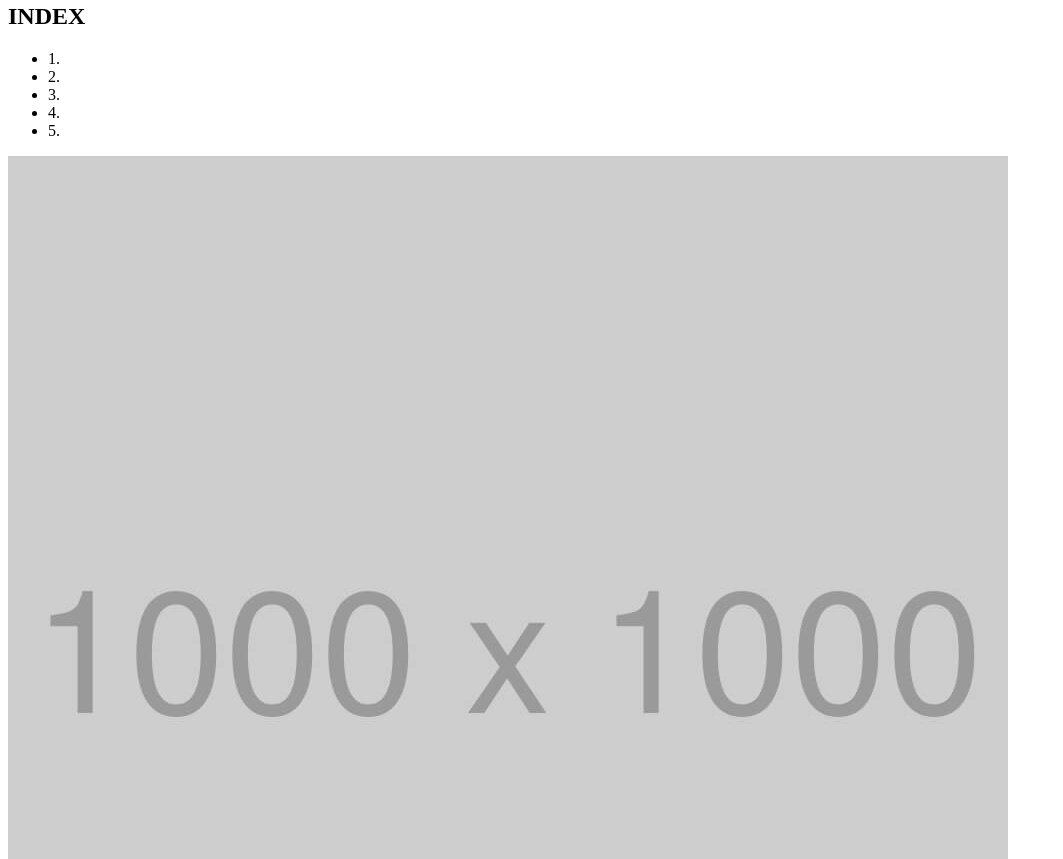
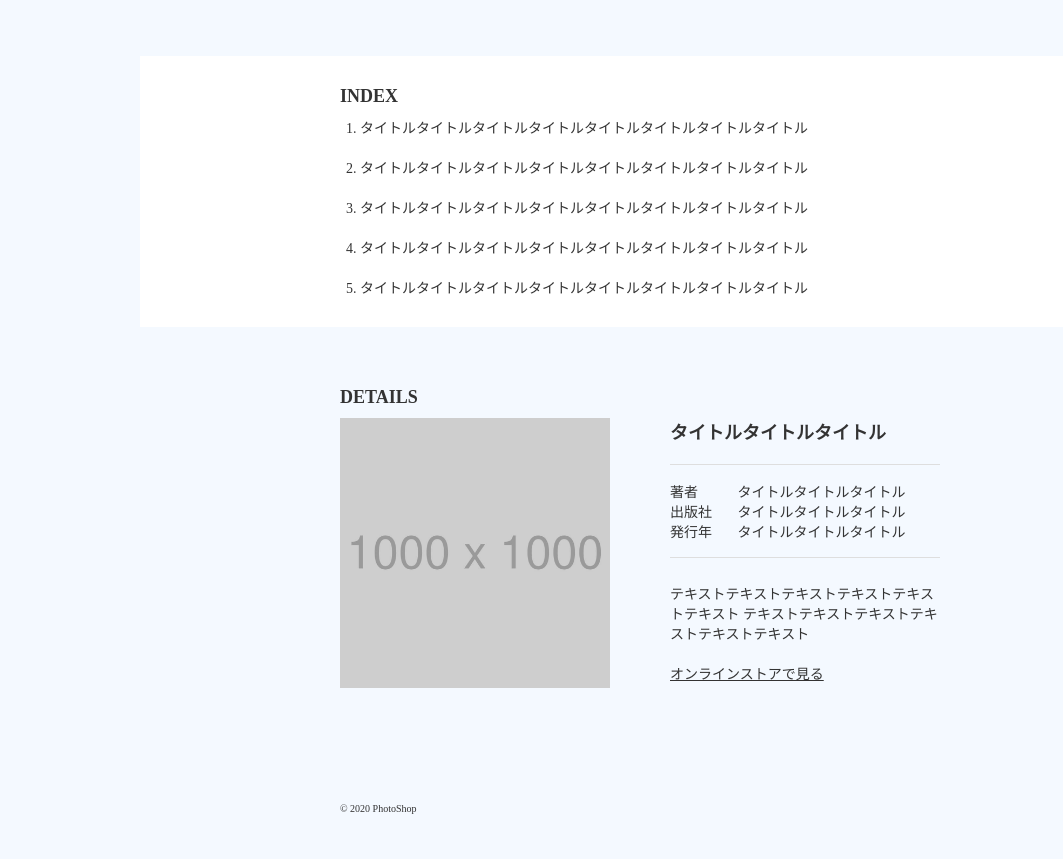
Before and after one commit to amakura-411/codestep, a plain HTML site: page photoshop/index.html in a window 1280 px wide. Shown: the part 501-1360 px from the top of the page, without its empty margins (0-1063 px from the left). After the commit the page ends 1330 px from the top, so only its background shows below. Drawn offline with Linux system fonts and the light colour scheme; some packages are replaced by stand-ins of ours.

Commit message:
phtoshop1

```diff
--- /dev/null
+++ b/photoshop/css/style.css
@@ -0,0 +1,143 @@
+@charset "UTF-8";
+
+html {
+  font-size: 100%;
+}
+
+body {
+  background-color: #f4f9ff;
+  color: #333;
+  font-size: 0.875rem;
+}
+
+img {
+  max-width: 100%;
+}
+
+.container {
+  max-width: 1000px;
+  margin: 0 auto;
+}
+
+.inner {
+  max-width: 600px;
+  margin: 0 auto;
+}
+
+.section-title {
+  font-size: 1.125rem;
+  font-weight: bold;
+  margin-bottom: 10px;
+}
+
+#header {
+  margin-top: 60px;
+}
+
+#header .site-title {
+  width: 160px;
+  line-height: 1px;
+  margin-bottom: 15px;
+}
+
+#header .site-title a {
+  display: block;
+}
+
+#mainvisual {
+  margin-bottom: 60px;
+}
+
+#index {
+  background-color: #fff;
+  padding: 30px 0;
+  margin-bottom: 60px;
+}
+
+#index .index-list {
+  margin-left: 20px;
+}
+
+#index .index-list li {
+  margin-bottom: 20px;
+}
+
+#index .index-list li:last-child {
+  margin-bottom: 0;
+}
+
+#detail {
+  margin-bottom: 100px;
+}
+
+#detail .content {
+  display: flex;
+  align-items: flex-start;
+}
+
+#detail .content .title {
+  font-size: 1.125rem;
+  font-weight: bold;
+}
+
+#detail .content .img {
+  width: 270px;
+  margin-right: 60px;
+}
+
+#detail .content .text p {
+  margin-bottom: 20px;
+}
+
+#detail .content dl {
+  display: flex;
+  flex-wrap: wrap;
+  padding: 16px 0;
+  margin-bottom: 25px;
+  border-top: solid 1px #dedede;
+  border-bottom: solid 1px #dedede;
+}
+
+#detail .content dt {
+  width: 25%;
+}
+
+#detail .content dd {
+  width: 75%;
+}
+
+#detail .content .link {
+  color: #333;
+}
+
+#detail .content .link:hover {
+  opacity: 0.8;
+}
+
+#footer {
+  font-size: 0.625rem;
+  padding: 15px 0;
+}
+
+@media screen and (max-width: 1024px) {
+  .inner {
+    padding: 0 40px;
+  }
+
+  #header {
+    padding: 0 10px;
+  }
+
+  #mainvisual {
+    padding: 0 10px;
+  }
+
+  #detail .content {
+    flex-direction: column;
+  }
+
+  #detail .content .img {
+    width: 100%;
+    margin: 0 0 25px 0;
+  }
+}
--- a/photoshop/index.html
+++ b/photoshop/index.html
@@ -3,37 +3,67 @@
     <head>
         <meta charset="UTF-8">
         <title>PhotoShop</title>
-        <!-- <link rel="stylesheet" href="css/style.css"> -->
+        <link rel="stylesheet" href="css/style.css">
+        <link rel="stylesheet" href="https://unpkg.com/ress/dist/ress.min.css">
     </head>
+
     <body>
-        <header>
-            <h1>PhotoShop</h1>
-        </header>
-        <div class="main">
-            <img src="img/mainvisual.jpg" alt="mainvisual">
-            <h2>INDEX</h2>
-            <ul>
-                <li>1.</li>
-                <li>2.</li>
-                <li>3.</li>
-                <li>4.</li>
-                <li>5.</li>
-            </ul>
-            <div id="details">
-                <img src="img/detail.jpg" alt="book">
-                <h2> タイトル</h2>
-                <p>著者</p>
-                <p>出版社</p>
-                <p>発行年</p>
-                <p>テキスト</p>
-                <a href="#">オンラインストアで見る</a>
-            </div>
+        <div class="container">
+            <header id="header">
+                <h1 class="site-title">
+                    <a href="index.html">
+                        <img src="img/logo.svg" alt="PhotoShop">
+                    </a>
+                </h1>
+            </header>
+
+            <main>
+                <div id="mainvisual">
+                    <img src="img/mainvisual.jpg" alt="mainVisual">
+                </div>
+
+                <section id="index">
+                    <div class="inner">
+                        <h2 class="section-title">INDEX</h2>
+                        <ol class="index-list">
+                            <li>タイトルタイトルタイトルタイトルタイトルタイトルタイトルタイトル</li>
+                            <li>タイトルタイトルタイトルタイトルタイトルタイトルタイトルタイトル</li>
+                            <li>タイトルタイトルタイトルタイトルタイトルタイトルタイトルタイトル</li>
+                            <li>タイトルタイトルタイトルタイトルタイトルタイトルタイトルタイトル</li>
+                            <li>タイトルタイトルタイトルタイトルタイトルタイトルタイトルタイトル</li>
+                        </ol>
+                    </div>
+                </section>
+
+                <section id="detail">
+                    <div class="inner">
+                        <h2 class="section-title">DETAILS</h2>
+                        <div class="content">
+                            <img class="img" src="img/detail.jpg" alt="book">
+                            <div class="text">
+                                <p class="title">タイトルタイトルタイトル</p>
+                                <dl>
+                                    <dt>著者</dt>
+                                    <dd>タイトルタイトルタイトル</dd>
+                                    <dt>出版社</dt>
+                                    <dd>タイトルタイトルタイトル</dd>
+                                    <dt>発行年</dt>
+                                    <dd>タイトルタイトルタイトル</dd>
+                                </dl>
+                                <p>
+                                    テキストテキストテキストテキストテキストテキスト
+                                    テキストテキストテキストテキストテキストテキスト
+                                </p>
+                                <a class="link" href="#" target="_blank" rel="noopener noreferrer">オンラインストアで見る</a>
+                            </div>
+                        </div>
+                    </div>
+                </section>
+            </main>
+
+            <footer id="footer">
+                <p class="inner">&copy; 2020 PhotoShop</p>
+            </footer>
         </div>
-        <footer>
-            <!-- cマーク -->
-            <p>&copy; 2020 PhotoShop</p>
-        </footer>
     </body>
-
-
 </html>
```
Also changed, not shown: 2 other files.
